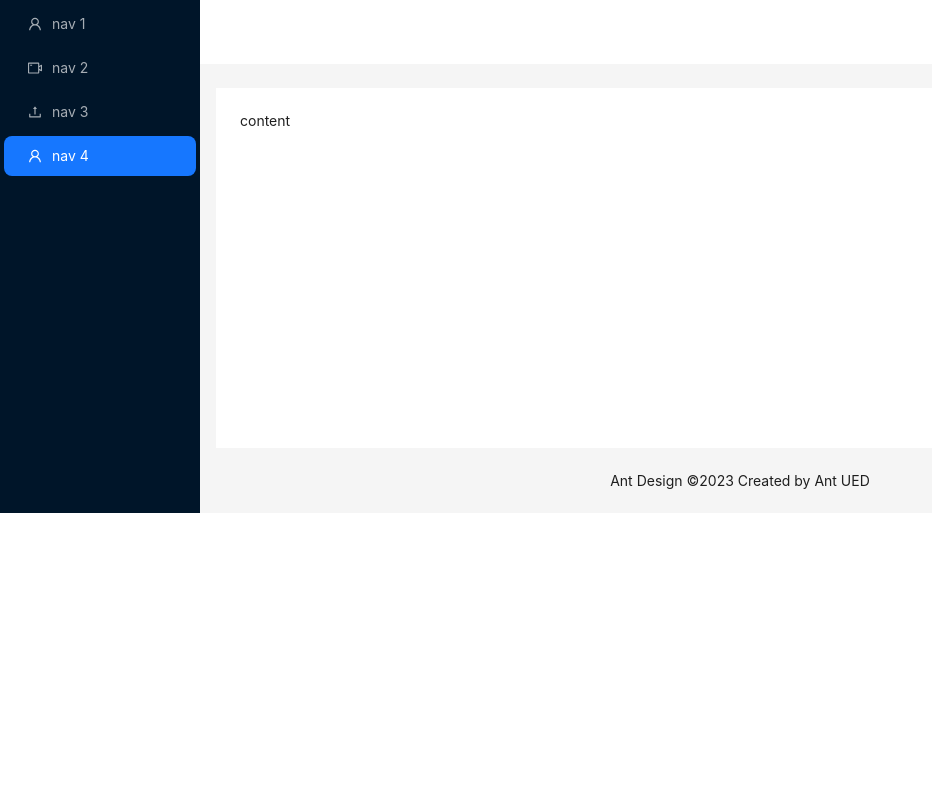
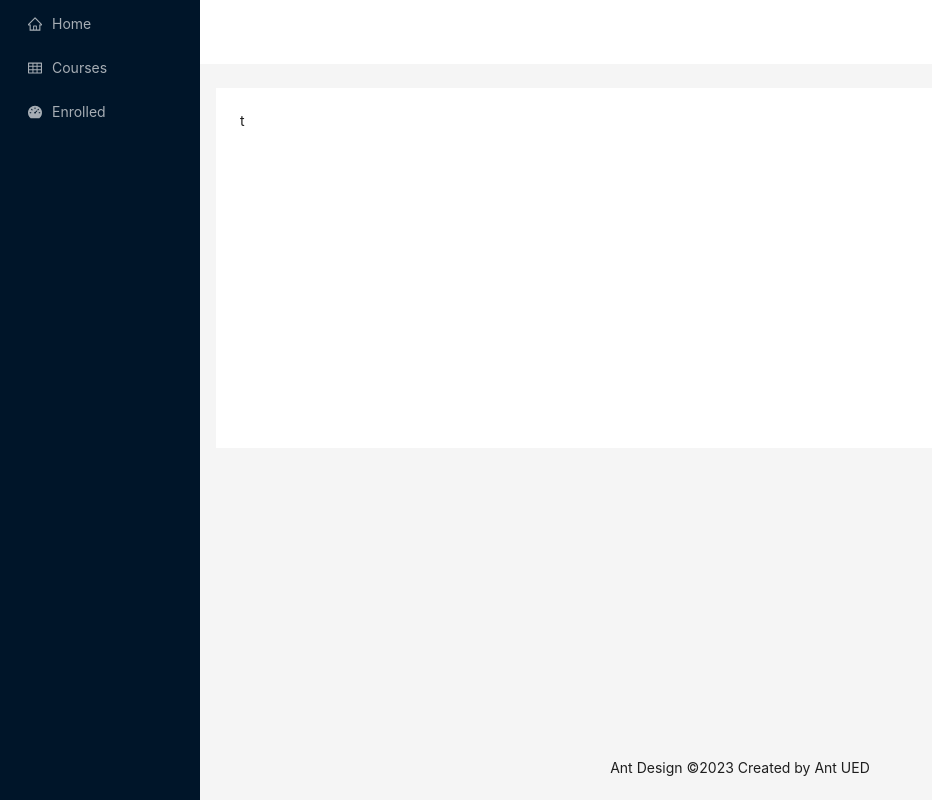
Before and after one commit to sarwar-asik/Alemeno, a React (Vite) app: page /dashboard in a window 1280 px wide. Shown: the whole page, without its empty margins (0-932 px from the left). Built offline with nearby package versions, Linux system fonts and the light colour scheme.

Commit message:
user dashboard items

```diff
--- a/src/App.css
+++ b/src/App.css
@@ -1,5 +1,3 @@
-
-
 .navbar {
   padding-bottom: 1px;
   border-bottom: solid 1px #e8e8e8;
@@ -30,8 +28,7 @@
   font-size: 20px;
   text-transform: capitalize;
   text-decoration: none;
-  color:'#00887C'
-
+  color: "#00887C";
 }
 
 .navbar-menu {
@@ -55,7 +52,10 @@
 }
 
 .navbar-menu .rightMenu {
-  float: right;
+  /* float: right; */
+
+
+
 }
 
 .menuButton {
--- a/src/Shared/Navbar.tsx
+++ b/src/Shared/Navbar.tsx
@@ -1,10 +1,12 @@
 import { useState, useEffect } from "react";
 import { Link, useLocation } from "react-router-dom";
-import { Layout, Button, Drawer } from "antd";
+import { Layout, Button, Drawer, Menu } from "antd";
 // import { Menu } from "antd";
 
 import { MenuOutlined } from "@ant-design/icons";
 import Sidebar from "./Sidebar";
+import { NavItem } from "../conts/NavItem";
+// import NavItem from "../conts/NavItem";
 
 const Navbar = () => {
   const [visible, setVisible] = useState(false);
@@ -48,7 +50,13 @@ const Navbar = () => {
                 <MenuOutlined />
               </Button>
               <div className="rightMenu">
-                <Sidebar mode={"horizontal"} />
+                {/* <Sidebar mode={"horizontal"} /> */}
+                {/* <Menu mode={"horizontal"}>
+                  <Menu.Item key="explore">Explore</Menu.Item>
+                  <Menu.Item key="features">Features</Menu.Item>
+
+                </Menu> */}
+                <Menu  mode="horizontal"  defaultSelectedKeys={['1']}  items={NavItem("nav")}/>
               </div>
 
               <Drawer
--- a/src/Shared/Sidebar.tsx
+++ b/src/Shared/Sidebar.tsx
@@ -1,11 +1,27 @@
 import { Menu } from "antd";
-
-import NavItem from "../conts/NavItem";
-
-const Sidebar = ({ mode }: { mode: "inline" | "horizontal" }) => {
+// const SubMenu = Menu.SubMenu;
+// import {Link} from "react-router-dom"
+// const MenuItemGroup = Menu.ItemGroup;
+import { NavItem } from "../conts/NavItem";
+const Sidebar = ({ mode }: { mode: "inline"|"horizontal" }) => {
   return (
-    <Menu defaultActiveFirst mode={mode}>
-      <NavItem />
+    <Menu mode={mode} items={NavItem("sidebar")}>
+      {/* <Menu.Item key="mail">
+        <Link to='/'>Home</Link>
+      </Menu.Item>
+      <SubMenu title={<span>Blogs</span>}>
+        <MenuItemGroup title="Item 1">
+          <Menu.Item key="setting:1">Option 1</Menu.Item>
+          <Menu.Item key="setting:2">Option 2</Menu.Item>
+        </MenuItemGroup>
+        <MenuItemGroup title="Item 2">
+          <Menu.Item key="setting:3">Option 3</Menu.Item>
+          <Menu.Item key="setting:4">Option 4</Menu.Item>
+        </MenuItemGroup>
+      </SubMenu>
+      <Menu.Item key="alipay">
+        <Link to="">Contact Us</Link>
+      </Menu.Item> */}
     </Menu>
   );
 };
--- a/src/conts/NavItem.tsx
+++ b/src/conts/NavItem.tsx
@@ -1,25 +1,76 @@
-import { Menu } from "antd";
+import { Avatar, MenuProps } from "antd";
 
 import { Link } from "react-router-dom";
-const SubMenu = Menu.SubMenu;
-const MenuItemGroup = Menu.ItemGroup;
-const NavItem = () => {
-  return (
-    <>
-      <Menu.Item key="mail">
-        <Link to="/">Home</Link>
-      </Menu.Item>
-      <SubMenu key="blogs" title={<span>Blogs</span>}>
-        <MenuItemGroup title="Item 1">
-          <Menu.Item key="setting:1">Option 1</Menu.Item>
-          <Menu.Item key="setting:2">Option 2</Menu.Item>
-        </MenuItemGroup>
-      </SubMenu>
-      <Menu.Item key="contact">
-        <Link to="">DashBoard</Link>
-      </Menu.Item>
-    </>
-  );
+import {
+  HomeOutlined,
+  TableOutlined,
+  DashboardFilled,
+} from "@ant-design/icons";
+
+export const NavItem = (name: "sidebar" | "dashboard" | "nav") => {
+  const navBarItems: MenuProps["items"] = [
+    {
+      label: <Link to="/">Home</Link>,
+      key: "/Home",
+    },
+    {
+      label: <Link to="/courses">Courses</Link>,
+      key: "/courses",
+    },
+    {
+      label: <Link to="/">Blogs</Link>,
+      key: "/blogs",
+    },
+    {
+      label: <Link to="/dashboard">DashBoards</Link>,
+      key: "/dashboard",
+    },
+    // {
+    //   label: (
+    //     <Link to="/dashboard">
+    //       <Avatar />
+    //     </Link>
+    //   ),
+    //   key: "/user-profile",
+    //   //   icon: <Avatar />,
+    // },
+  ];
+  const SideBarItems: MenuProps["items"] = [
+    {
+      label: <Link to="/">Home</Link>,
+      key: "/Home",
+      icon: <HomeOutlined />,
+    },
+    {
+      label: <Link to="/courses">Courses</Link>,
+      key: "/courses",
+      icon: <TableOutlined />,
+    },
+    {
+      label: <Link to="/dashboard">DashBoard</Link>,
+      key: "/dashboard",
+      icon: <DashboardFilled />,
+    },
+  ];
+  const DashBoardItems: MenuProps["items"] = [
+    {
+      label: <Link to="/">Home</Link>,
+      key: "/Home",
+      icon: <HomeOutlined />,
+    },
+    {
+      label: <Link to="/dashboard/courses">Courses</Link>,
+      key: "/courses",
+      icon: <TableOutlined />,
+    },
+    {
+      label: <Link to="/dashboard/enrolled">Enrolled</Link>,
+      key: "/enrolled",
+      icon: <DashboardFilled />,
+    },
+  ];
+
+  if (name === "nav") return navBarItems;
+  else if (name === "sidebar") return SideBarItems;
+  else if (name === "dashboard") return DashBoardItems;
 };
-
-export default NavItem;
--- a/src/layout/DashBoardLayout.tsx
+++ b/src/layout/DashBoardLayout.tsx
@@ -1,6 +1,8 @@
-import React from 'react';
-import { UploadOutlined, UserOutlined, VideoCameraOutlined } from '@ant-design/icons';
-import { Layout, Menu, theme } from 'antd';
+import React from "react";
+
+import { Layout, Menu, theme } from "antd";
+import { NavItem } from "../conts/NavItem";
+import { Outlet } from "react-router-dom";
 
 const { Header, Content, Footer, Sider } = Layout;
 
@@ -20,27 +22,34 @@ const UserDashBoard: React.FC = () => {
         onCollapse={(collapsed, type) => {
           console.log(collapsed, type);
         }}
+        style={{
+          minHeight: "100vh",
+        }}
       >
         <div className="demo-logo-vertical" />
         <Menu
           theme="dark"
           mode="inline"
-          defaultSelectedKeys={['4']}
-          items={[UserOutlined, VideoCameraOutlined, UploadOutlined, UserOutlined].map(
-            (icon, index) => ({
-              key: String(index + 1),
-              icon: React.createElement(icon),
-              label: `nav ${index + 1}`,
-            }),
-          )}
+          defaultSelectedKeys={["4"]}
+          items={NavItem("dashboard")}
         />
       </Sider>
       <Layout>
         <Header style={{ padding: 0, background: colorBgContainer }} />
-        <Content style={{ margin: '24px 16px 0' }}>
-          <div style={{ padding: 24, minHeight: 360, background: colorBgContainer }}>content</div>
+        <Content style={{ margin: "24px 16px 0" }}>
+          <div
+            style={{
+              padding: 24,
+              minHeight: 360,
+              background: colorBgContainer,
+            }}
+          >
+            <Outlet></Outlet>t
+          </div>
         </Content>
-        <Footer style={{ textAlign: 'center' }}>Ant Design ©2023 Created by Ant UED</Footer>
+        <Footer style={{ textAlign: "center" }}>
+          Ant Design ©2023 Created by Ant UED
+        </Footer>
       </Layout>
     </Layout>
   );
```
Also changed, not shown: src/routes/index.tsx (+6 -1 lines).
